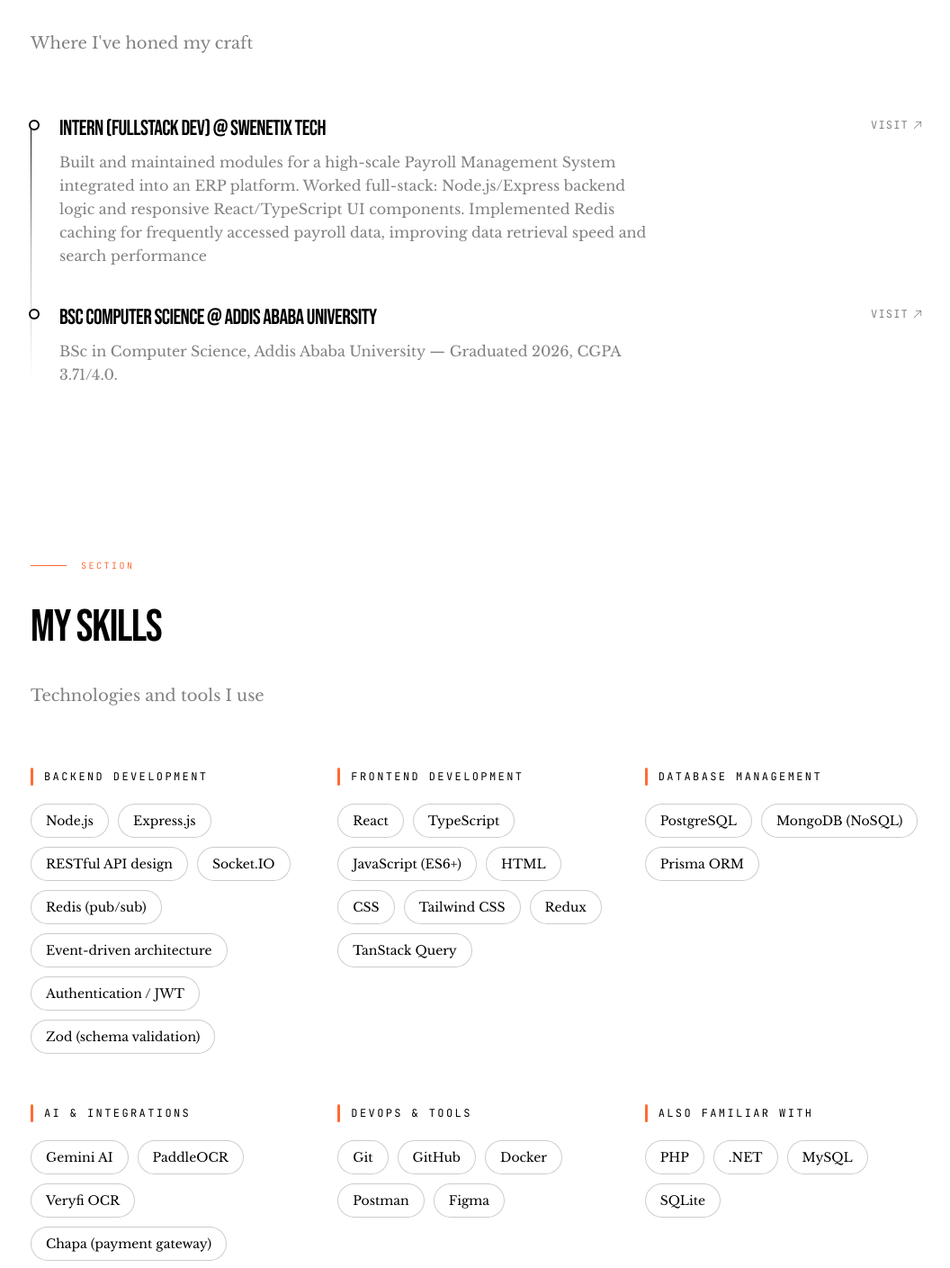
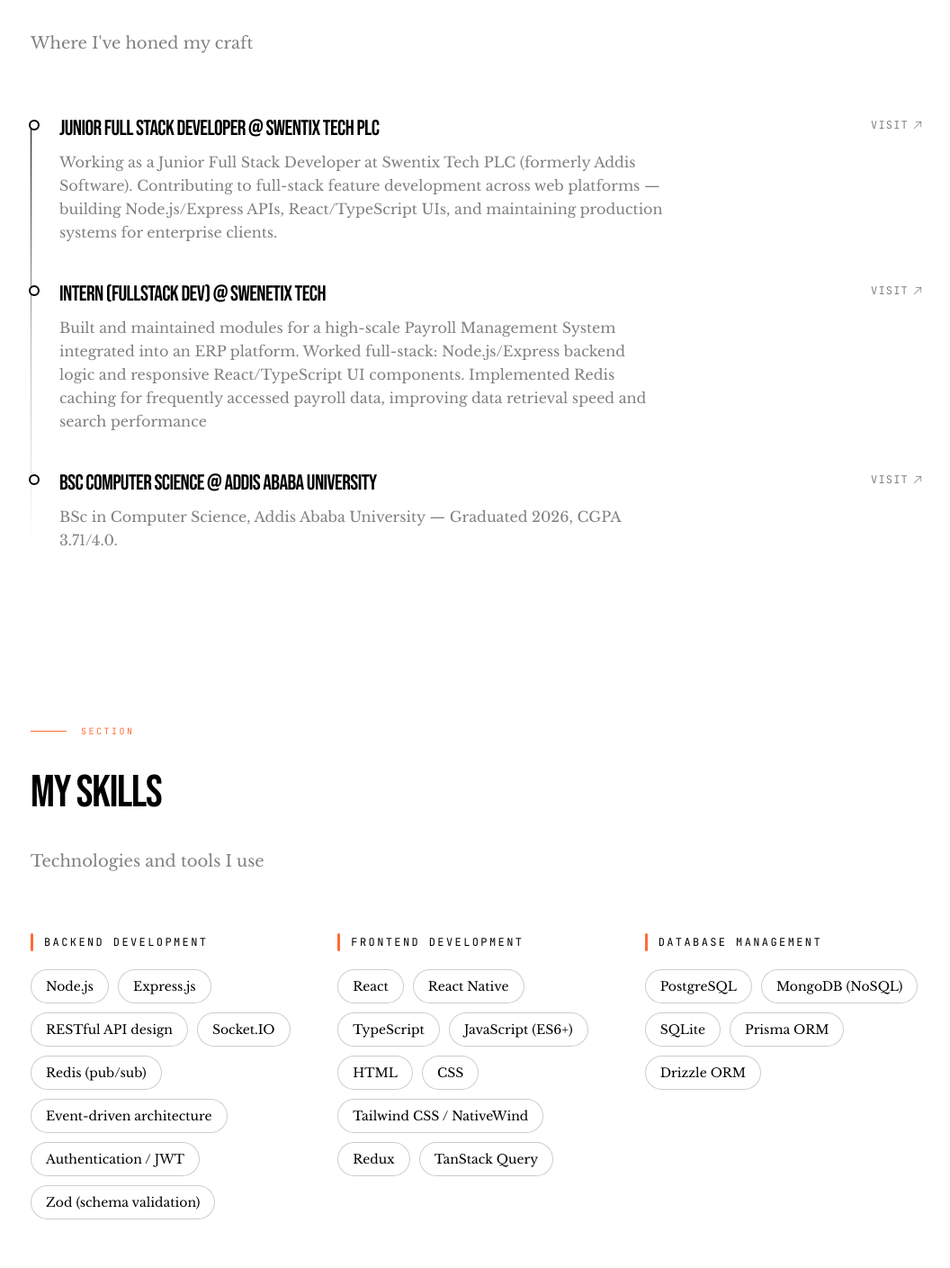
Before and after one commit to Bethlehem-Tesfaye/Bethlehem-Tesfaye-portfolio, a React (Vite) app: page / in a window 1280 px wide. Shown: the part 1000-2409 px from the top of the page at 90% size, without its empty margins (110-1166 px from the left). Built offline with nearby package versions, Linux system fonts and the light colour scheme.

Commit message:
feat: add Nosy Wallet project and Swentix Tech experience

```diff
--- a/src/assets/index.ts
+++ b/src/assets/index.ts
@@ -8,5 +8,6 @@ import res from "./resapp.png";
 import house from "./house.png";
 import chat from "./chat.png";
 import roommatch from "./roommatch.jpg";
+import nosyWallet from "./nosy_wallet.jpg";
 
-export { swen, aau, event, auth, book, expense, res, house, chat, roommatch };
+export { swen, aau, event, auth, book, expense, res, house, chat, roommatch, nosyWallet };
--- a/src/data/content.ts
+++ b/src/data/content.ts
@@ -1,4 +1,4 @@
-import { aau, chat, event, expense, swen, roommatch } from "../assets";
+import { aau, chat, event, expense, swen, roommatch, nosyWallet } from "../assets";
 
 export const RESUME_LINK =
   "https://drive.google.com/file/d/1STqUL7oeOKNTpxk-LZHogr1WbsxtdNf_/view?usp=sharing";
@@ -46,6 +46,15 @@ export interface ProjectItem {
 
 export const experiences: ExperienceItem[] = [
   {
+    id: "swenetix-junior",
+    imageSrc: swen,
+    imageAlt: "Swentix Tech PLC",
+    title: "Junior Full Stack Developer @ Swentix Tech PLC",
+    description: `Working as a Junior Full Stack Developer at Swentix Tech PLC (formerly Addis Software).
+        Contributing to full-stack feature development across web platforms — building Node.js/Express APIs, React/TypeScript UIs, and maintaining production systems for enterprise clients.`,
+    link: "https://swenetix.com/",
+  },
+  {
     id: "swenetix-intern",
     imageSrc: swen,
     imageAlt: "Swenetix",
@@ -68,6 +77,40 @@ export const experiences: ExperienceItem[] = [
 ];
 
 export const projects: ProjectItem[] = [
+  {
+    id: "nosy-wallet",
+    imageSrc: nosyWallet,
+    imageAlt: "Nosy Wallet – Ezpense Tracker",
+    title: "Nosy Wallet – Smart Mobile Expense Tracker",
+    description:
+      "A fully offline Android expense tracker that auto-imports transactions from Ethiopian bank SMS messages, tracks budgets per category, and supports the Ethiopian calendar — all with a beautiful dark-themed UI.",
+    highlights: [
+      "Built an SMS auto-import engine with a custom regex parser for CBE, Awash, and Amhara Bank SMS formats",
+      "Implemented background headless JS task that runs even when the app is closed to capture incoming bank SMS",
+      "Designed a full SQLite database layer using Drizzle ORM with type-safe schema migrations",
+      "Built Ethiopian calendar support from scratch using Julian Day Number conversion with zero external dependencies",
+      "Added biometric / PIN app lock with deep-link pass-through after authentication",
+      "Shipped full backup/restore system (JSON + CSV export), per-category budgets, recurring reminders, and 6 color theme palettes",
+    ],
+    features: [
+      "React Native",
+      "Expo SDK 57",
+      "TypeScript",
+      "Drizzle ORM",
+      "SQLite",
+      "NativeWind",
+      "expo-notifications",
+      "expo-local-authentication",
+      "react-native-svg",
+    ],
+    link: "https://github.com/Bethlehem-Tesfaye",
+    githubLink: "https://github.com/Bethlehem-Tesfaye",
+    tryThis: [
+      "Grant SMS permissions to auto-import bank transactions",
+      "Set per-category budgets and watch the live ring gauges update",
+      "Switch to Ethiopian calendar in Settings",
+    ],
+  },
   {
     id: "eventlight",
     imageSrc: event,
@@ -219,11 +262,12 @@ export const skills: SkillCategory[] = [
     title: "Frontend Development",
     items: [
       "React",
+      "React Native",
       "TypeScript",
       "JavaScript (ES6+)",
       "HTML",
       "CSS",
-      "Tailwind CSS",
+      "Tailwind CSS / NativeWind",
       "Redux",
       "TanStack Query",
     ],
@@ -234,8 +278,10 @@ export const skills: SkillCategory[] = [
     items: [
       "PostgreSQL",
       "MongoDB (NoSQL)",
+      "SQLite",
       // ✅ ADDED: Prisma is in every project, should be in skills too
       "Prisma ORM",
+      "Drizzle ORM",
     ],
   },
   {
@@ -253,7 +299,7 @@ export const skills: SkillCategory[] = [
   {
     id: "tools",
     title: "DevOps & Tools",
-    items: ["Git", "GitHub", "Docker", "Postman", "Figma"],
+    items: ["Git", "GitHub", "Docker", "Postman", "Figma", "Expo"],
   },
   {
     id: "also-familiar",
```
Also changed, not shown: src/assets/nosy_wallet.jpg (added), 1 other file (tests, documents, lock files or other folders).
